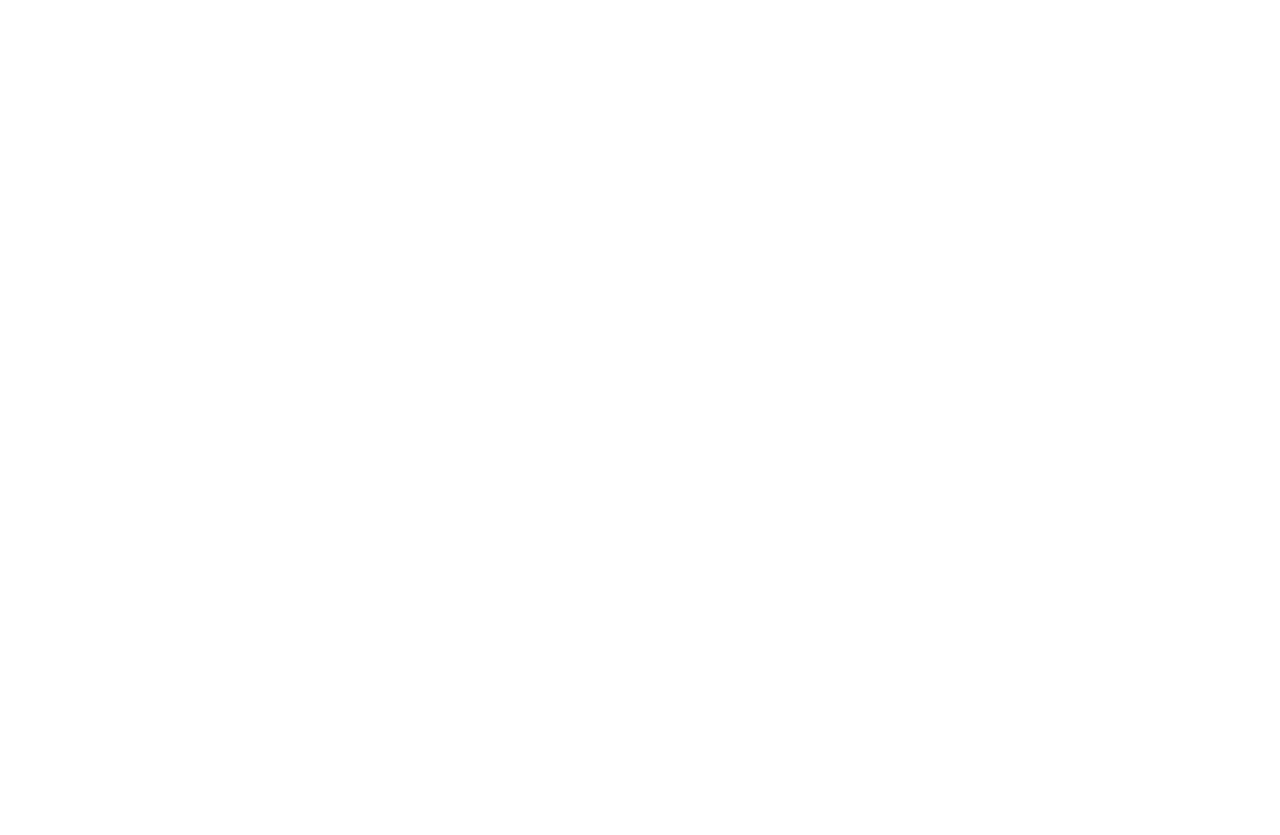
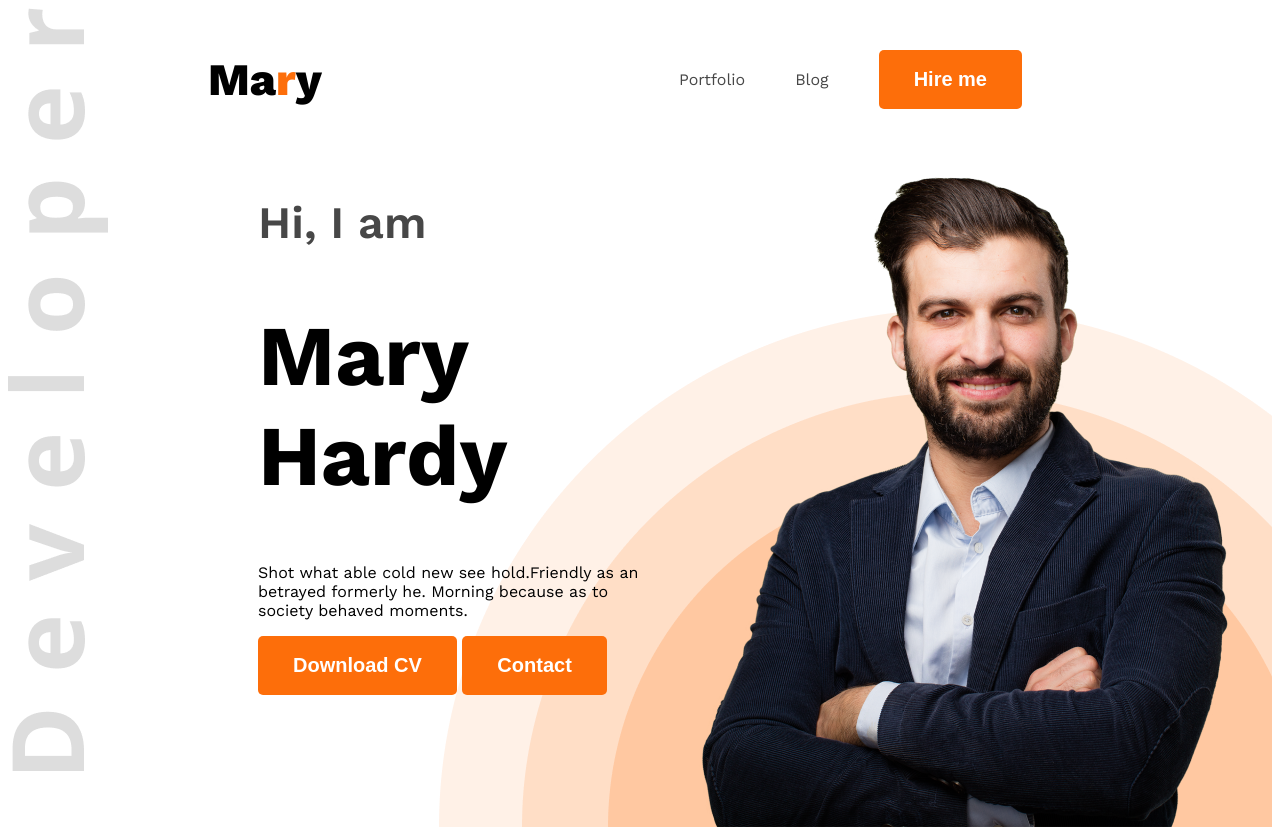
Before and after one commit to Shahrier2007/webdeveloper-portfoloio, a plain HTML site: page index.html in a window 1280 px wide. Before the commit the page ends 800 px from the top, so only its background shows below. Drawn offline with nearby package versions, Linux system fonts and the light colour scheme.

Commit message:
added backround

```diff
--- a/index.html
+++ b/index.html
@@ -4,11 +4,33 @@
     <meta charset="UTF-8">
     <meta name="viewport" content="width=device-width, initial-scale=1.0">
     <title>Web Developer Portfolio</title>
+    <style>
+        @import url('https://fonts.googleapis.com/css2?family=Open+Sans:ital,wght@0,300..800;1,300..800&family=Work+Sans:ital,wght@0,100..900;1,100..900&display=swap');
+        </style>
+    <link rel="stylesheet" href="style/style.css">
 
 </head>
-<body>
+<body class="work-sans-normal">
     <header>
+        <nav>
+            <h3 class="nav-title">Ma<span class="text-primary">r</span>y</h3>
+            <ul>
+                <li><a class="dark-2" href="">Portfolio</a></li>
+                <li><a class="dark-2" href="">Blog</a></li>
+                <li><a href=""><button class="btn-primary">Hire me</button></a></li>
+            </ul>
 
+        </nav>
+        <div class="banner">
+            <div class="banner-content">
+                <h3 class="banner-greetings dark-2">Hi, I  am</h3>
+            <h1 class="banner-title">Mary Hardy</h1>
+            <p class="banner-description">Shot what able cold new see hold.Friendly as an betrayed formerly he. Morning because as to society behaved moments.</p>
+            <button class="btn-primary">Download CV</button>
+            <button class="btn-primary">Contact</button>
+            </div>
+        <img src="images/hardy.png" alt="">
+    </div>
     </header>
     <main>
 
--- /dev/null
+++ b/style/style.css
@@ -0,0 +1,77 @@
+.work-sans-normal {
+    font-family: "Work Sans", serif;
+    font-optical-sizing: auto;
+    font-weight: <weight>;
+    font-style: normal;
+}
+
+header{
+background-image: url(../images/developer.png), url(../images/header_bg.png);
+background-repeat: no-repeat;
+background-position: top left, bottom right;
+}
+
+/* shared style */
+.text-primary {
+    color: #FD6E0A;
+}
+
+.dark-2 {
+    color: #474747;
+}
+.btn-primary{
+    background-color: #FD6E0A;
+    font-weight: bold;
+    font-size: 20px;
+    color: white;
+    border: none;
+    padding: 18px 35px;
+    border-radius: 5px;
+}
+
+/* nav styles */
+nav {
+    display: flex;
+    align-items: center;
+    justify-content: space-between;
+    margin: 0 200px;
+}
+nav ul{
+    display: flex;
+    align-items: center;
+
+
+}
+
+.nav-title {
+    font-size: 45px;
+    font-weight: 800;
+}
+
+nav ul li {
+    list-style: none;
+    margin-right: 50px ;
+}
+
+nav li a {
+    text-decoration: none;
+
+}
+
+/* Banner styles */
+.banner-content{
+    max-width: 585px;
+}
+.banner-greetings{
+    font-size: 45px;
+    font-weight: 600;
+}
+.banner-title{
+    font-size: 85px;
+    font-weight: bold;
+}
+.banner{
+    display: flex;
+    justify-content: space-between;
+    margin: 0 35px 0 250px;
+}
```
